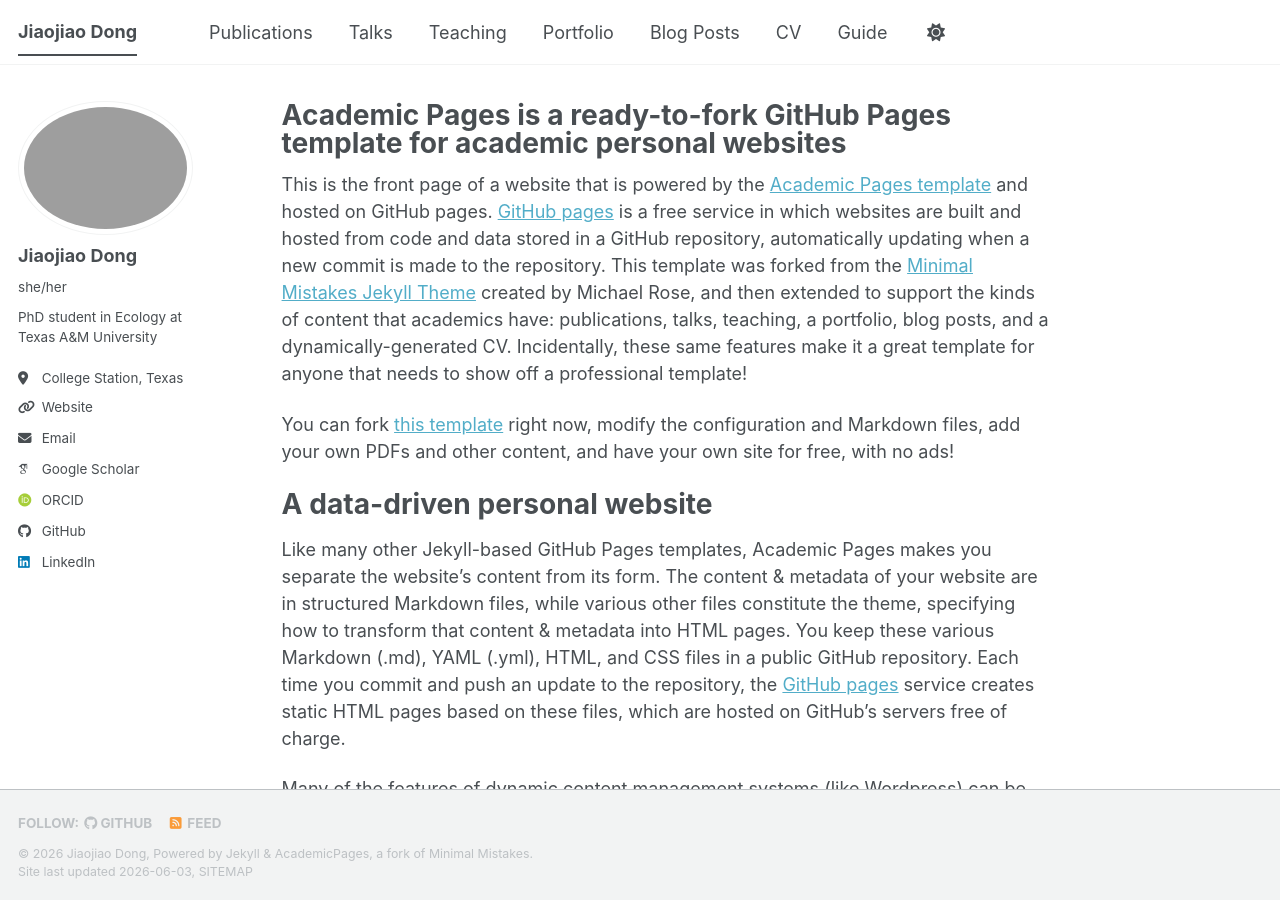
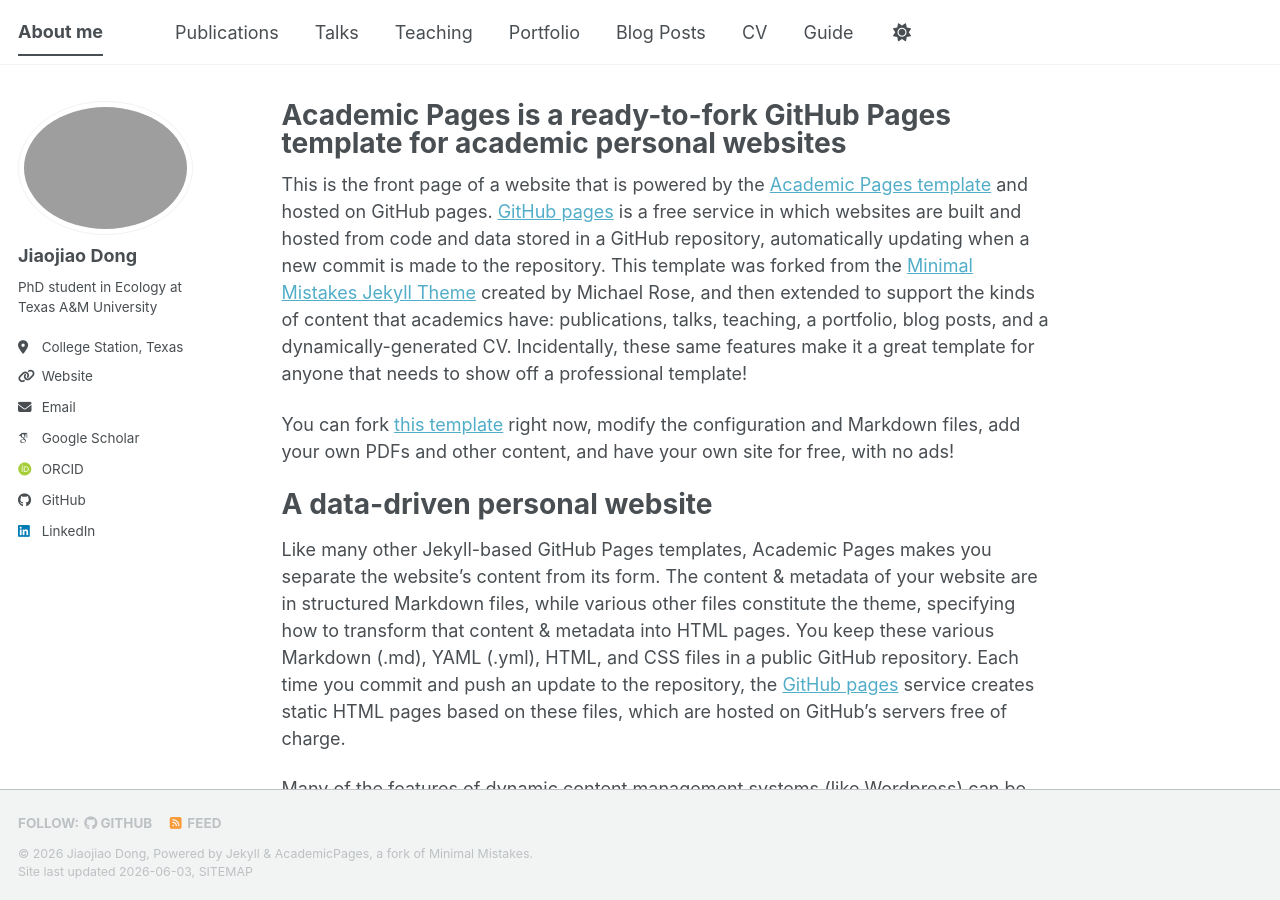
Before and after one commit to Jiaojiao9825/Jiaojiao9825.github.io, a Jekyll site: the page built from _pages/about.md, in a window 1280 px wide and 900 px high. Built offline with Jekyll 4.4.1, drawn with Linux system fonts in a browser that asks for light colours; some web fonts are replaced; a script bundle is joined from its source files by our own code; library files that are not in the unit come from our copies.

Commit message:
Update _config.yml

```diff
--- a/_config.yml
+++ b/_config.yml
@@ -9,7 +9,7 @@
 # Basic Site Settings
 locale                   : "en-US"
 site_theme               : "default" # The available themes options are "default", "air", "sunrise", "mint", "dirt" and "contrast"
-title                    : "Jiaojiao Dong"
+title                    : "About me"
 title_separator          : "-"
 name                     : &name "Jiaojiao Dong"
 description              : &description "Jiaojiao Dong's website"   # Update this with a general description of your site, this is the default if not overridden by a page
@@ -25,7 +25,6 @@ author:
   # Biographic information
   avatar           : "jiao.png"
   name             : "Jiaojiao Dong"
-  pronouns         : "she/her"
   bio              : "PhD student in Ecology at Texas A&M University"
   location         : "College Station, Texas"
   uri              : "https://jiaojiao9825.github.io"
```
